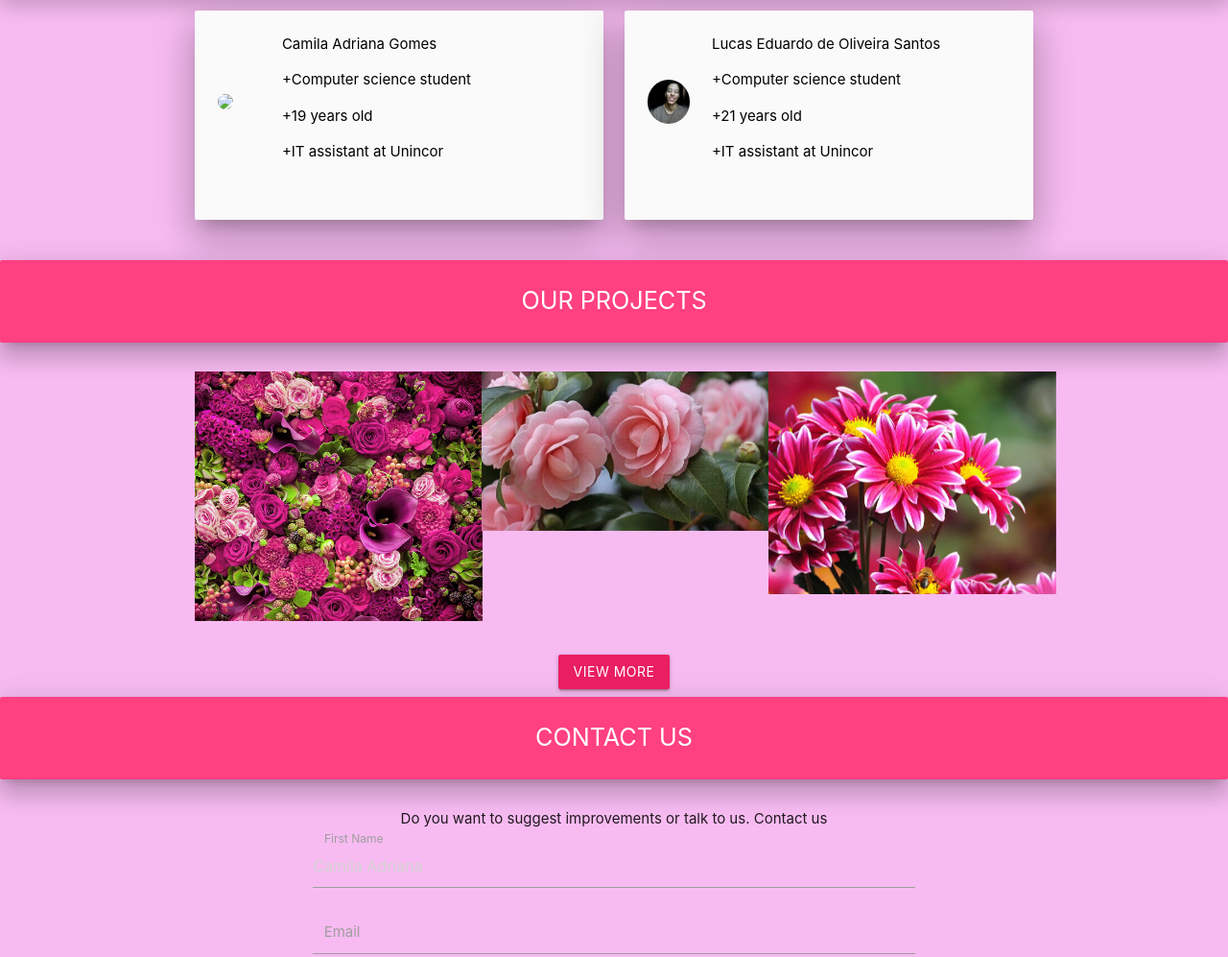
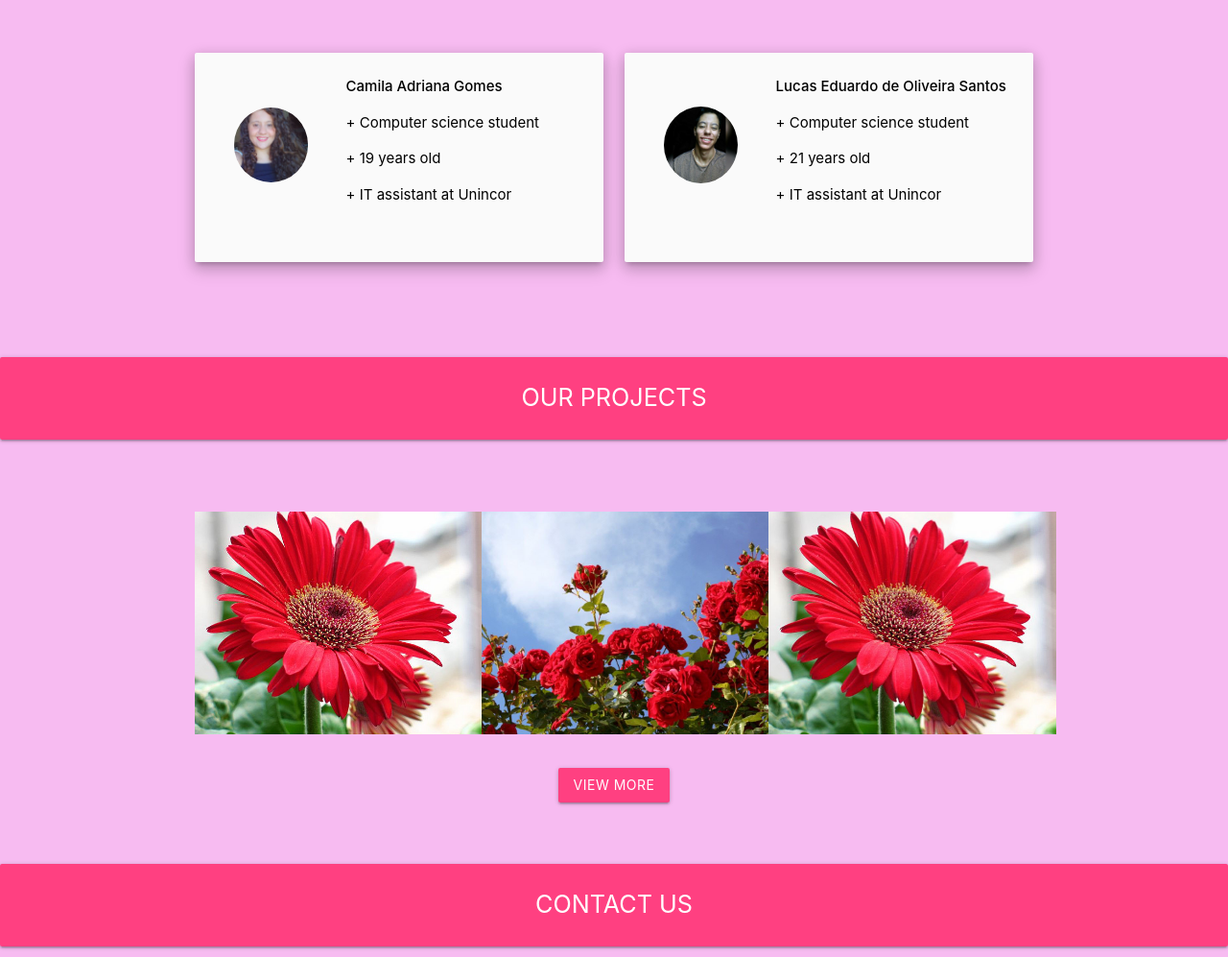
Before and after one commit to GomesMilla/flowers, a plain HTML site: page index.html in a window 1280 px wide. Shown: the part 777-1774 px from the top of the page at 96% size. Drawn offline with nearby package versions, Linux system fonts and the light colour scheme.

Commit message:
:scroll: Novas alterações foram adicionadas

```diff
--- a/index.html
+++ b/index.html
@@ -113,45 +113,42 @@
             </ul>
         </div>
 
-        <div id="time" class="card-panel pink white-text accent-2 z-depth-4 flow-text center ">
+        <!-- Bandeira sobre time -->
+        <div id="time" class="card-panel pink accent-2 white-text z-depth-1 flow-text center">
             TEAM
         </div>
-
-
-        <div class="container ">
-            <div class="row ">
-                <div class="col s6 ">
-                    <div class="card-panel grey lighten-5 z-depth-5 ">
-                        <div class="row valign-wrapper ">
-                            <div class="col s2 ">
-                                <img src="camila.jpeg " alt=" " class="circle responsive-img ">
-                                <!-- notice the "circle " class -->
+        <!-- Cards contendo as informações sobre quem fez o projeto -->
+        <div class="container">
+            <div class="row top">
+                <div class="col s12 m6 l6">
+                    <div class="card-panel grey lighten-5 z-depth-3 zoomCards">
+                        <div class="row valign-wrapper">
+                            <div class="col s3">
+                                <img src="image/camila.jpeg" alt="Minha imagem" class="circle responsive-img ">
                             </div>
-                            <div class="col s10 ">
-                                <span class="black-text ">
-                            Camila Adriana Gomes
-                            <p>+Computer science student</p>
-                            <p>+19 years old</p>
-                            <p>+IT assistant at Unincor</p>
+                            <div class="col s8">
+                                <span class="black-text">
+                                    <strong class="fonts">Camila Adriana Gomes</strong>
+                                    <p>+ Computer science student</p>
+                                    <p>+ 19 years old</p>
+                                    <p>+ IT assistant at Unincor</p>
                                 </span>
                             </div>
                         </div>
                     </div>
                 </div>
-
-                <div class="col s6 ">
-                    <div class="card-panel grey lighten-5 z-depth-5 ">
+                <div class="col s12 m6 l6">
+                    <div class="card-panel grey lighten-5 z-depth-3 zoomCards">
                         <div class="row valign-wrapper ">
-                            <div class="col s2 ">
-                                <img src="lucas.jpeg " alt=" " class="circle responsive-img ">
-                                <!-- notice the "circle " class -->
+                            <div class="col s3">
+                                <img src="image/lucas.jpeg" alt="imagem do Lucas" class="circle responsive-img ">
                             </div>
-                            <div class="col s10 ">
-                                <span class="black-text ">
-                            Lucas Eduardo de Oliveira Santos
-                            <p>+Computer science student</p>
-                            <p>+21 years old</p>
-                            <p>+IT assistant at Unincor</p>
+                            <div class="col s8">
+                                <span class="black-text">
+                                    <strong class="fonts">Lucas Eduardo de Oliveira Santos</strong>
+                                    <p>+ Computer science student</p>
+                                    <p>+ 21 years old</p>
+                                    <p>+ IT assistant at Unincor</p>
                                 </span>
                             </div>
                         </div>
@@ -160,64 +157,61 @@
             </div>
         </div>
 
-
-
-
-
-        <div id="Projetos" class="card-panel pink white-text accent-2 z-depth-4 flow-text center ">
+        <!-- Cards para mostrar nossos Projetos -->
+        <div id="Projetos" class="card-panel pink accent-2 white-text z-depth-1 flow-text center top">
             OUR PROJECTS
         </div>
+        <!-- Lista de Projetos -->
         <section>
-            <div class="container center ">
-                <div class="row ">
-                    <div class="col s4 ">
-                        <ul class="demo-3 ">
+            <div class="container">
+                <div class="row top">
+                    <div class=center">
+                        <div class="col s12 m4 l4">
+                            <ul class="demo-3">
                                 <li>
                                     <figure>
-                                    <img src="flor5.jpg " class="responsive-img " alt="50px ">
+                                        <img src="image/FlorTerceiroCard.jpg" class="responsive-img " alt="50px ">
                                         <figcaption>
-                                        <h2>...</h2>
+                                            <h2>.........................</h2>
                                         </figcaption>
                                     </figure>
                                 </li>
                             </ul>
                         </div>
-
-                    <div class="col s4 ">
-                        <ul class="demo-3 ">
+                        <div class="col s12 m4 l4">
+                            <ul class="demo-3">
                                 <li>
                                     <figure>
-                                    <img src="flor6.jpg " class="responsive-img " alt="50px ">
+                                        <img src="image/FlorSegundopROJETO.jpg" class="responsive-img" alt="Segundo Card" style="min-height: 100%;">
                                         <figcaption>
-                                        <h2>...</h2>
+                                            <h2>..........................</h2>
                                         </figcaption>
                                     </figure>
                                 </li>
                             </ul>
                         </div>
-                    <div class="col s4 ">
+                        <div class="col s12 m4 l4">
                             <ul class="demo-3 ">
                                 <li>
                                     <figure>
-                                    <img src="flor2.jpg " class="responsive-img " alt="50px ">
+                                        <img src="image/FlorTerceiroCard.jpg" class="responsive-img " alt="Terceiro Card">
                                         <figcaption>
-                                        <h2>...</h2>
+                                            <h2>.....................................</h2>
                                         </figcaption>
                                     </figure>
                                 </li>
                             </ul>
                         </div>
-
                     </div>
-                <a class="waves-effect waves-light btn pink ">VIEW MORE</a>
+                </div>
+                <div class="center">
+                    <a class="waves-effect waves-light btn pink accent-2">VIEW MORE</a>
+                </div>
             </div>
         </section>
 
-
-
-
-
-        <div id="Contato" class="card-panel pink white-text accent-2 z-depth-4 flow-text center ">
+        <!-- Informações sobre entrar em Contato -->
+        <div id="Contato" class="card-panel pink accent-2 white-text z-depth-1 flow-text center top">
             CONTACT US
         </div>
         <div class="container center">
--- a/static/styles.css
+++ b/static/styles.css
@@ -134,3 +134,17 @@ body {
 .details:hover{
     color: #f5115d;
 }
+.font{
+    font-size: 16px;
+}
+/* Zoom para visualização dos criadores */
+.zoomCards:hover {
+    -webkit-transform: scale(1.05);
+    -moz-transform: scale(1.05);
+    -o-transform: scale(1.05);
+    -ms-transform: scale(1.05);
+    transform: scale(1.05);
+}
+.top{
+    margin-top: 5%;
+}
```
Also changed, not shown: flor2.jpg (deleted), image/AAAA.jpg (added), image/BBBBB.jpg (added), image/FirstCard.jpg (added), image/FlorSegundopROJETO.jpg (added), image/FlorTerceiroCard.jpg (added), image/flor5.jpg (renamed from flor5.jpg), image/lucas.jpeg (renamed from lucas.jpeg). Lines whose indentation alone changed are shown as unchanged.
